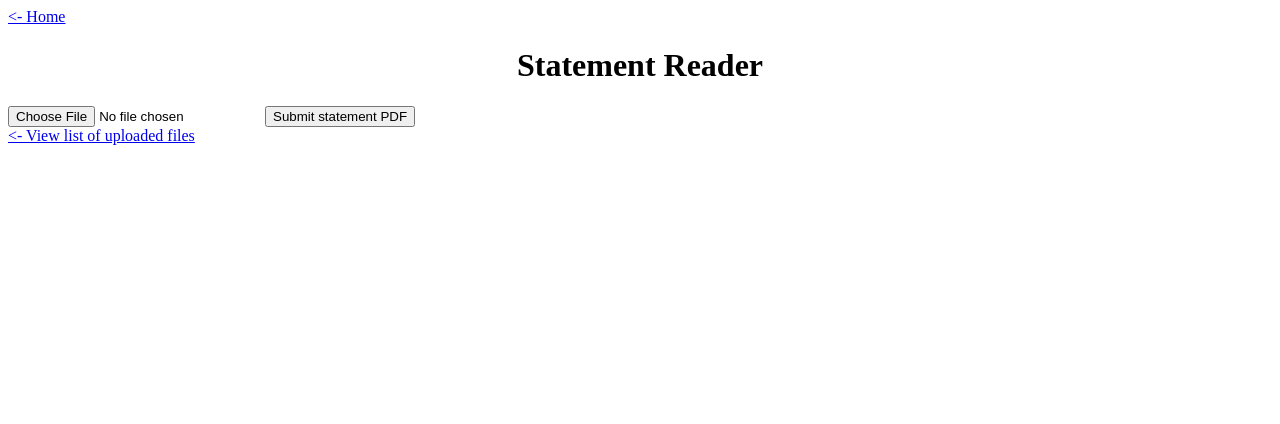
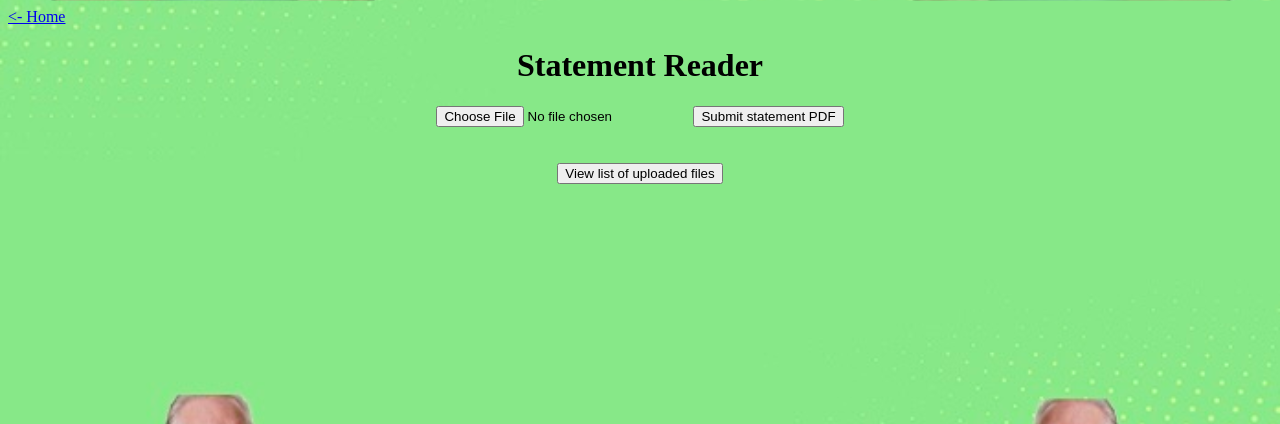
Before and after one commit to IUS-CS/project-finance-bros, a Django app: page /reader in a window 1280 px wide. Shown: the top 424 px of the page. Run offline with Django 5.2, Linux system fonts and the light colour scheme.

Commit message:
Added CSS to project. It is functional, but I plan to go back and make more improvements during Sprint 5. As of now, it is implemented on the home page, statement reader page, manual transaction entry page, and the transaction list page.

```diff
--- a/src/src/settings.py
+++ b/src/src/settings.py
@@ -115,6 +115,6 @@ USE_TZ = True
 # Static files (CSS, JavaScript, Images)
 # https://docs.djangoproject.com/en/6.0/howto/static-files/
 
-STATIC_URL = 'static/'
+STATIC_URL = '/static/'
 MEDIA_URL = '/media/'
 MEDIA_ROOT = BASE_DIR / 'media'
--- /dev/null
+++ b/src/statement_reader/static/statement_reader/css/style.css
@@ -0,0 +1,9 @@
+body {
+    background-image: url("/static/statement_reader/images/background.jpeg");
+    background-size: cover;
+
+}
+
+h1 {
+    text-align: center;
+}
--- a/src/statement_reader/templates/statement_reader/reader.html
+++ b/src/statement_reader/templates/statement_reader/reader.html
@@ -1,14 +1,28 @@
 <!DOCTYPE html>
+{% load static %}
 <html lang="en">
+<head>
+    <meta charset="UTF-8">
+    <meta name="viewport" content="width=device-width, initial-scale=1.0">
+    <title>Statement Reader</title>
+    <link rel="stylesheet" href="{% static 'statement_reader/css/style.css' %}">
+</head>
 <body>
     <a href="http://localhost:8000"><- Home</a>
-    <h1 style="text-align: center;">Statement Reader</h1>
+
+<div style="text-align: center;">
+    <h1>Statement Reader</h1>
 
     <form method="post" enctype="multipart/form-data" action="/reader/">
         {% csrf_token %}
         <input type="file" name="file" accept=".pdf">
         <button type="submit">Submit statement PDF</button>
     </form>
-    <a href="http://localhost:8000/pdf"><- View list of uploaded files</a>
+    <br>
+    <br>
+    <a href="http://localhost:8000/pdf">
+        <button style="text-align: center;">View list of uploaded files</button>
+    </a>
+</div>
 </body>
 </html>
--- a/src/statement_reader/templates/statement_reader/transactions_input.html
+++ b/src/statement_reader/templates/statement_reader/transactions_input.html
@@ -1,7 +1,9 @@
 <!DOCTYPE html>
+{% load static %}
 <html>
 
 <body>
+    <link rel="stylesheet" href="{% static 'statement_reader/css/style.css' %}">
     <div>
         <a href="http://localhost:8000"><- Home</a>
         <h1 style="text-align: center;">Finance Tracker</h1>
--- a/src/statement_reader/templates/statement_reader/transactions_list.html
+++ b/src/statement_reader/templates/statement_reader/transactions_list.html
@@ -1,7 +1,9 @@
 <!DOCTYPE html>
+{% load static %}
 <html>
 
 <body>
+  <link rel="stylesheet" href="{% static 'statement_reader/css/style.css' %}">
     <a href="http://localhost:8000"><- Home</a>
 
   <h1>Transactions</h1>
```
Also changed, not shown: src/statement_reader/templates/statement_reader/home.html (+10 -4 lines), src/statement_reader/static/statement_reader/images/background.jpeg (added).
